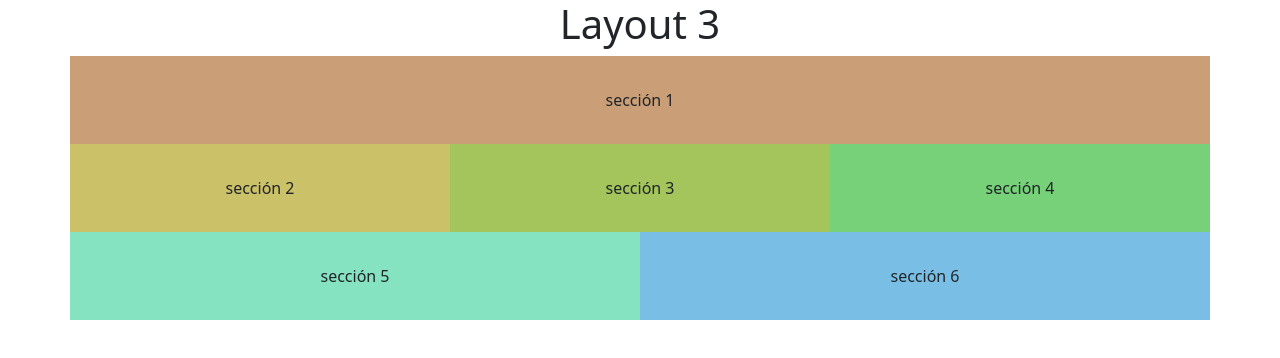
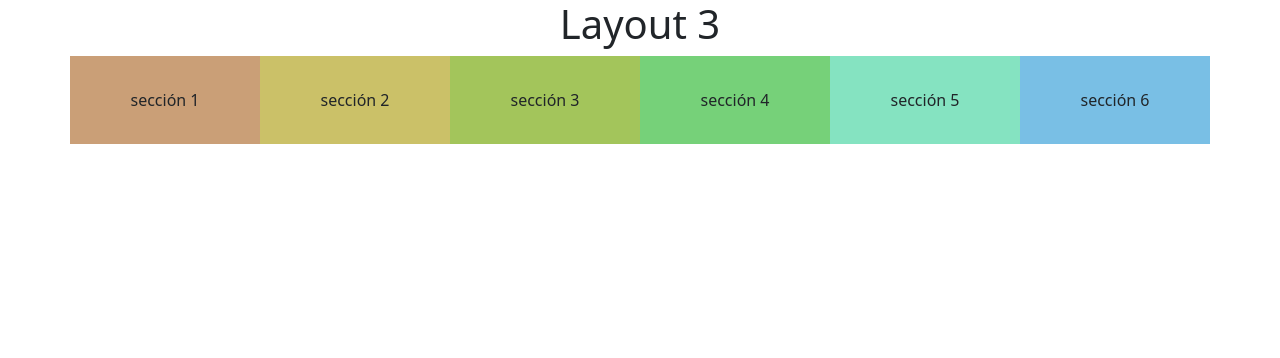
Before and after one commit to Anaabellaa/plataformas-moviles-entregas, a plain HTML site: page tp-6/layout-3.html in a window 1280 px wide. Drawn offline with nearby package versions, Linux system fonts and the light colour scheme.

Commit message:
Update layout-3.html

```diff
--- a/tp-6/layout-3.html
+++ b/tp-6/layout-3.html
@@ -21,22 +21,22 @@
 <body>
     <div class="container-sm g-0">
         <div class="row g-0">
-            <div class="col-12">
+            <div class="col">
                 <div class="content s1">sección 1</div>
             </div>
-            <div class="col-12 col-md-4 col-lg-4">
+            <div class="col">
                 <div class="content s2">sección 2</div>
             </div>
-            <div class="col-12 col-md-4 col-lg-4">
+            <div class="col">
                 <div class="content s3">sección 3</div>
             </div>
-            <div class="col-12 col-md-4 col-lg-4">
+            <div class="col">
                 <div class="content s4">sección 4</div>
             </div>
-            <div class="col-12 col-md-6 col-lg-6">
+            <div class="col">
                 <div class="content s5">sección 5</div>
             </div>
-            <div class="col-12 col-md-6 col-lg-6">
+            <div class="col">
                 <div class="content s6">sección 6</div>
             </div>
         </div>
```
